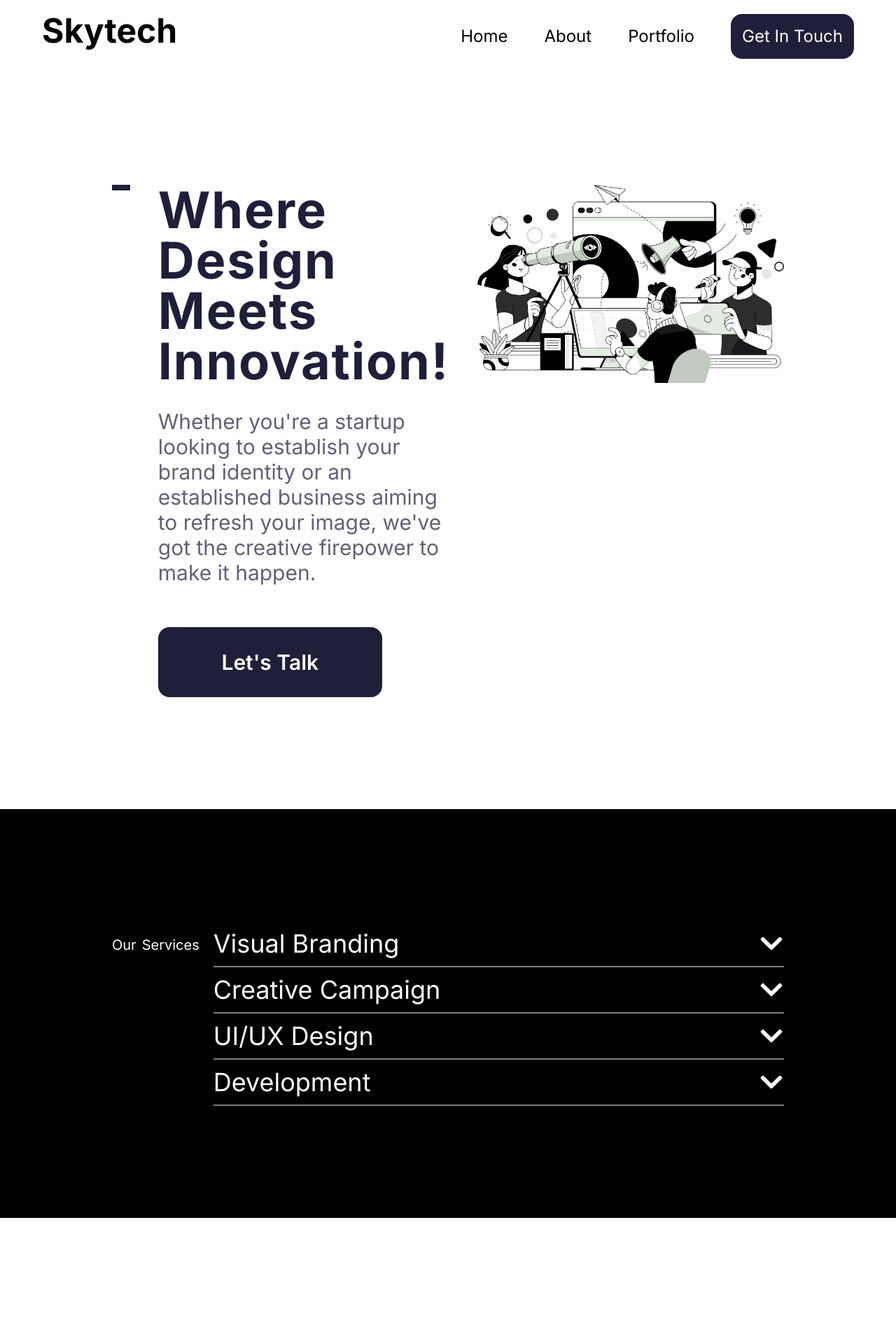
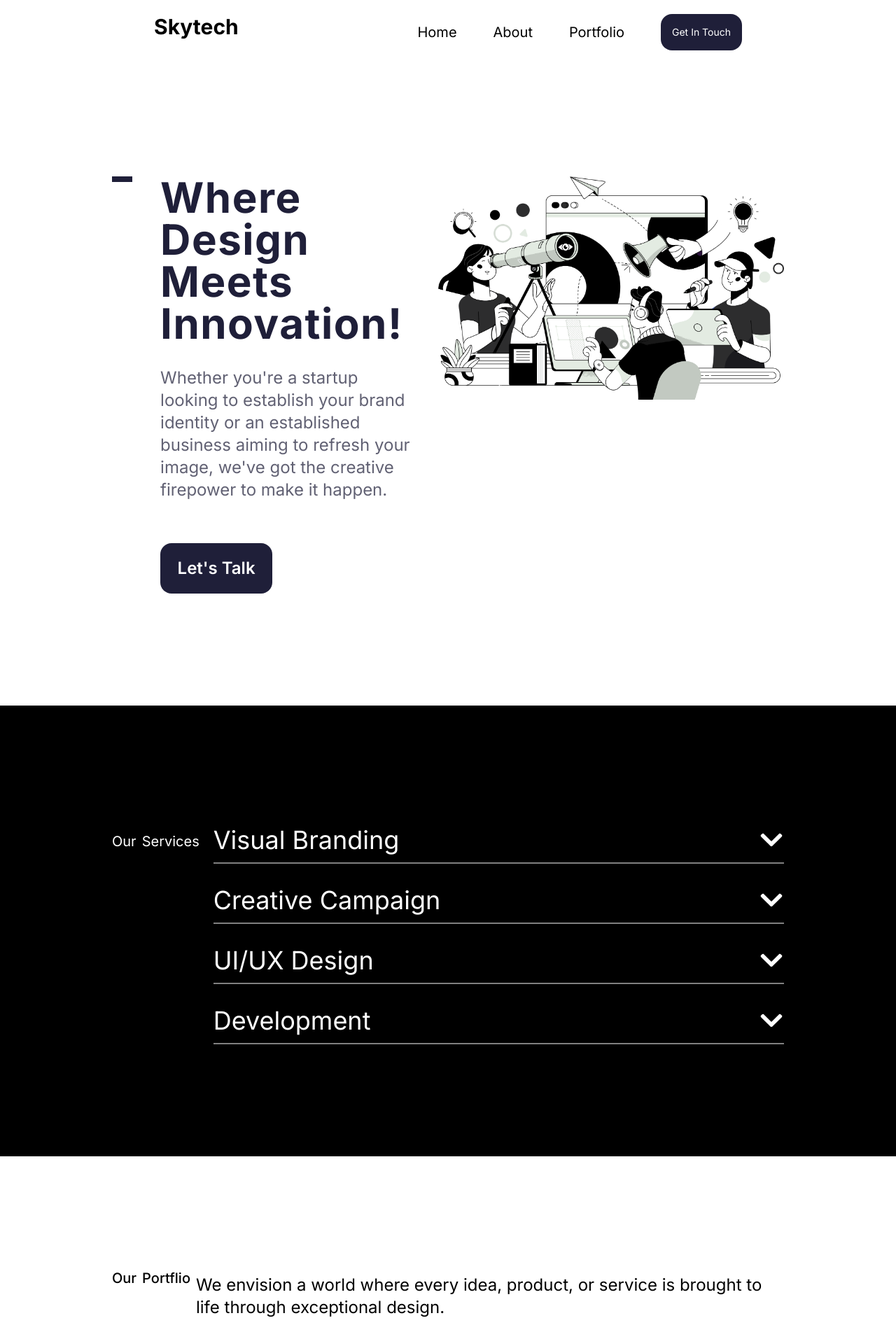
Before and after one commit to richardsomda/skylanding, a Next.js app: page / in a window 1280 px wide. Shown: the top 1903 px of the page at 70% size. Built offline with nearby package versions, Linux system fonts and the light colour scheme.

Commit message:
Adjustment

```diff
--- a/src/app/page.tsx
+++ b/src/app/page.tsx
@@ -3,7 +3,6 @@ import Navbar from "../components/Navbar";
 import Portfolio from "../components/Portfolio";
 import Contact from "../components/Contact";
 import Dropdown from "../components/Dropdown";
-import { motion, AnimatePresence } from "framer-motion";
 import {
   FaFacebook,
   FaInstagram,
@@ -11,36 +10,29 @@ import {
   FaTwitterSquare,
 } from "react-icons/fa";
 const Page = () => {
-
   return (
     <div>
       {/* navbar */}
       <div className="md:px-10">
-      <Navbar />
-
+        <Navbar />
       </div>
       {/* navbar */}
 
       {/* hero section  */}
-      <motion.div
-      initial={{ opacity: 0, height: 0 }}
-      animate={{ opacity: 1, height: "auto" }}
-      exit={{ opacity: 0, height: 0 }}
-      transition={{ duration: 0.7 }}
-
-      className="p-5 flex flex-col gap-10 md:p-10 lg:p-40 lg:flex-row ">
+      <div className="p-5 flex flex-col gap-10 md:p-10 lg:p-40 lg:flex-row ">
         <div className="w-20 h-1 bg-herotext  md:w-48 md:h-2 lg:w-40"></div>
         <div className="">
-          <h1 className="text-4xl font-bold pb-3 text-herotext md:text-8xl tracking-wide lg:text-7xl">
+          <h1 className="text-4xl font-bold pb-3 text-herotext md:text-8xl tracking-wide lg:text-6xl">
             Where <br /> Design Meets <br /> Innovation!
           </h1>
-          <p className="text-herotext opacity-[70%] mb-10 md:text-4xl md:py-5 lg:text-3xl">
+          <p className="text-herotext opacity-[70%] mb-10 md:text-4xl md:py-5 lg:text-2xl">
             Whether you're a startup looking to establish your brand identity or
             an established business aiming to refresh your image, we've got the
             creative firepower to make it happen.
           </p>
           <div>
-            <button className="font-semibold bg-herotext w-auto  p-3 rounded-xl text-white md:text-5xl md:p-8 md:rounded-2xl lg:text-3xl lg:w-[20rem]">
+            <button className="font-semibold bg-herotext w-auto   p-3 rounded-xl text-white md:text-5xl
+            md:p-8 md:rounded-2xl lg:p-5 lg:text-2xl lg:w-[10rem]">
               Let's Talk
             </button>
           </div>
@@ -48,23 +40,17 @@ const Page = () => {
         <div className=" ">
           <img src="/image/heroimg.png" alt="" className="lg:w-[170rem]" />
         </div>
-      </motion.div>
+      </div>
       {/* hero section  */}
 
       {/* services */}
-      <motion.div
-      initial={{ opacity: 0, height: 0 }}
-      animate={{ opacity: 1, height: 'auto' }}
-      exit={{ opacity: 0, height: 0 }}
-      transition={{ duration: 0.3 }}
-
-      className="bg-black h-auto text-white p-5 py-10 flex flex-col md:p-10 lg:p-40 lg:flex-row lg:gap-5">
-        <div className="lg:text-xl py-5 flex gap-2">
+      <div className="bg-black h-auto text-white p-5 py-10 flex flex-col md:p-10 lg:p-40 lg:flex-row lg:gap-5">
+        <div className="md:text-2xl lg:text-xl py-5 flex gap-2">
           <span>Our</span>
           <span>Services</span>
         </div>
         <div className="lg:w-full">
-          <div>
+          <div className="flex flex-col gap-5">
             <Dropdown
               header={<div className=" text-white ">Visual Branding</div>}
               content={
@@ -111,22 +97,22 @@ const Page = () => {
             />
           </div>
         </div>
-      </motion.div>
+      </div>
       {/* services */}
 
       {/* portfolio */}
-      <div className="p-5 flex flex-col py-20 gap-2 md:p-10 lg:p-40 lg:flex-row lg:gap-5 ">
-        <div className="font-medium flex gap-2 cursor-all-scroll md:text-4xl lg:w-1/4">
+      <div className="p-5 flex flex-col py-20 gap-2 md:p-10 lg:p-40 lg:flex-row  ">
+        <div className="font-medium flex gap-2 cursor-all-scroll md:text-4xl lg:w-1/4 lg:text-xl">
           <span>Our</span>
           <span>Portflio</span>
         </div>
         <div>
-          <h1 className=" text-xl py-2 md:text-5xl lg:text-4xl">
+          <h1 className=" text-xl py-2 md:text-5xl lg:text-2xl">
             We envision a world where every idea, product, or service is brought
             to life through exceptional design.
           </h1>
 
-          <div className="grid gap-10 md:gap-20 md:grid-cols-1 lg:grid-cols-2 md:pt-10 " >
+          <div className="grid gap-10 md:gap-20 md:grid-cols-1 lg:grid-cols-2 md:pt-10 ">
             <Portfolio
               imageUrl="/image/portfolio1.png"
               title="Daily App -"
@@ -164,12 +150,12 @@ const Page = () => {
 
       {/* contact */}
       <div className="bg-black text-white p-5 flex flex-col gap-5 md:p-10 lg:p-40 lg:flex-row">
-        <div className=" md:text-4xl py-4 flex  gap-1 lg:text-2xl lg:w-1/4 ">
+        <div className=" md:text-4xl pt-4 flex  gap-1 lg:text-xl lg:w-1/4 ">
           <span>Let's</span>
           <span>Collaborate</span>
         </div>
         <div>
-          <p className="py-5 text-xl md:text-5xl lg:text-2xl lg:w-3/4">
+          <p className="pb-3 text-md md:text-5xl lg:text-2xl lg:w-3/4 ">
             Ready to turn your ideas into exceptional designs? Contact us today,
             and let's make something amazing together!
           </p>
@@ -178,23 +164,23 @@ const Page = () => {
       </div>
       {/* contact */}
       {/* footer */}
-      <div className="bg-black text-white p-5 md:p-10 lg:p-40">
-        <div className="">
-          <div className="md:text-3xl ">
-            <h2 className="font-medium pb-5 md:text-5xl">Sky Tech</h2>
-            <p className="text-white opacity-[70%] text-sm py-3 md:text-3xl  lg:text-2xl">
+      <div className="bg-black text-white p-5 md:p-10 lg:px-40 ">
+        <div className="lg:flex justify-between items-center lg:gap-20">
+          <div className="md:text-3xl lg:w-1/3 ">
+            <h2 className="font-medium pb-5 md:text-5xl lg:text-2xl ">Sky Tech</h2>
+            <p className="text-white  text-md  opacity-[60%] text-sm py-3 md:text-3xl  lg:text-xl">
               SkyTech is where your imagination and our expertise converge to
               create design solutions that elevate your brand and set you apart
               from the competition.
             </p>
-            <p className="py-2 lg:text-2xl">
+            <p className="py-1 lg:text-xl">
               <a href="mailto:companymail">info@sktech.com</a>
             </p>
-            <p className="lg:text-2xl">+ 233-243-500-3456</p>
+            <p className="lg:text-xl">+ 233-243-500-3456</p>
           </div>
-          <div className="flex  justify-between items-center md:text-3xl lg:text-xl ">
+          <div className="flex  justify-evenly  items-center md:text-3xl lg:text-xl lg:w-1/3">
             <div className="py-5 ">
-              <h1 className="text-xl md:text-3xl lg:text-2xl">Company</h1>
+              <h1 className="text-xl md:text-3xl lg:text-xl">Company</h1>
               <div className="opacity-[70%] ">
                 <ul className="leading-loose">
                   <li>
@@ -213,7 +199,7 @@ const Page = () => {
               </div>
             </div>
             <div>
-              <h1 className="text-xl md:text-3xl lg:text-2xl">Contact</h1>
+              <h1 className="text-xl md:text-3xl lg:text-xl">Contact</h1>
               <div className="opacity-[70%] ">
                 <ul className="leading-loose">
                   <li>
@@ -232,8 +218,8 @@ const Page = () => {
               </div>
             </div>
           </div>
-          <div>
-            <div className="md:text-3xl">
+          <div className="lg:w-1/3">
+            <div className="md:text-3xl lg:text-xl">
               <h1>Discover</h1>
               <div className="opacity-[70%] ">
                 <ul className="leading-loose">
@@ -249,21 +235,21 @@ const Page = () => {
           </div>
         </div>
 
-        <div>
+        <div className="">
           <div className="md:text-3xl pt-10">
-            <p className="text-center text-[10px]">
+            <p className="text-center text-[10px] lg:text-xl">
               Copyright © 2023 SkyTech. All rights reserved.
             </p>
           </div>
           <div className=" flex justify-center items-center gap-5">
             <div>
-              <FaLinkedin className="text-2xl  md:text-7xl my-2" />
+              <FaLinkedin className="text-2xl  md:text-7xl my-2 lg:text-4xl" />
             </div>
             <div>
-              <FaInstagram className="text-2xl md:text-7xl my-2" />
+              <FaInstagram className="text-2xl md:text-7xl my-2 lg:text-4xl" />
             </div>
             <div>
-              <FaFacebook className="text-2xl md:text-7xl my-2" />
+              <FaFacebook className="text-2xl md:text-7xl my-2  lg:text-4xl" />
             </div>
           </div>
         </div>
--- a/src/components/Dropdown.tsx
+++ b/src/components/Dropdown.tsx
@@ -26,7 +26,7 @@ const Dropdown: React.FC<DropdownProps> = ({ header, content }) => {
         <FaChevronDown />
       </div>
       {isOpen && (
-        <div className="mt-5 text-white  shadow-md rounded-md p-4 opacity-[80%] md:text-4xl lg:text-3xl ">
+        <div className="mt-5 text-white  shadow-md rounded-md p-4 opacity-[80%] md:text-4xl lg:text-2xl ">
           {content}
         </div>
       )}
--- a/src/components/Navbar.tsx
+++ b/src/components/Navbar.tsx
@@ -1,5 +1,4 @@
 "use client";
-// src/components/Navbar.tsx
 import React, { useState } from "react";
 import { FaBars } from "react-icons/fa";
 
@@ -11,9 +10,9 @@ const Navbar = () => {
   };
 
   return (
-    <div className="relative">
+    <div className="relative lg:mx-40">
       <div className="flex justify-between px-5 py-5">
-        <div className="text-2xl font-bold md:text-5xl ">
+        <div className="text-2xl font-bold md:text-5xl lg:text-3xl ">
           <h1>Skytech</h1>
         </div>
         <div
@@ -22,7 +21,7 @@ const Navbar = () => {
         >
           <FaBars />
         </div>
-        <nav className="hidden md:flex items-center space-x-8 gap-5 text-2xl">
+        <nav className="hidden md:flex items-center space-x-8 gap-5 text-2xl lg:text-xl">
           <a href="#" className="">
             Home
           </a>
@@ -33,7 +32,7 @@ const Navbar = () => {
             Portfolio
           </a>
           <div>
-            <button className="bg-herotext text-white p-4 rounded-2xl">Get In Touch</button>
+            <button className="bg-herotext text-white p-4 rounded-2xl lg:text-sm">Get In Touch</button>
           </div>
         </nav>
       </div>
--- a/src/components/Portfolio.tsx
+++ b/src/components/Portfolio.tsx
@@ -10,8 +10,8 @@ const Portfolio: React.FC<PortfolioProps> = ({ imageUrl, title,description }) =>
   return (
     <div className="p-2 border  rounded-md md:px-10 ">
       <img src={imageUrl} alt="Portfolio Image" className="w-full h-auto mb-4 rounded-md " />
-      <span className="text-gray-700 font-semibold  md:text-5xl lg:text-3xl">{title}</span>
-      <span className="text-gray-700 md:text-5xl lg:text-3xl">{description}</span>
+      <span className="text-gray-700 font-semibold  md:text-5xl lg:text-2xl">{title}</span>
+      <span className="text-gray-700 md:text-5xl lg:text-2xl">{description}</span>
     </div>
   );
 };
```
